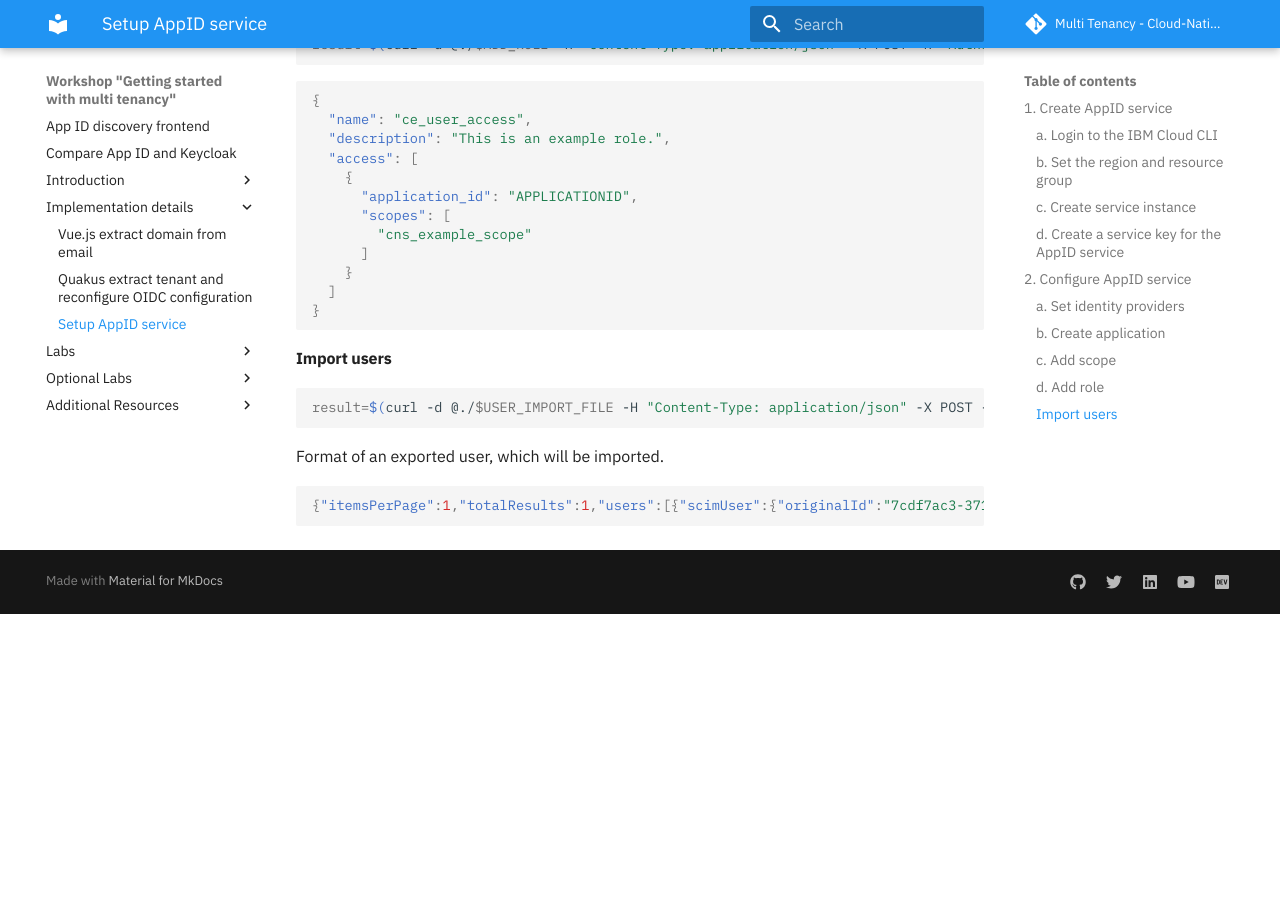
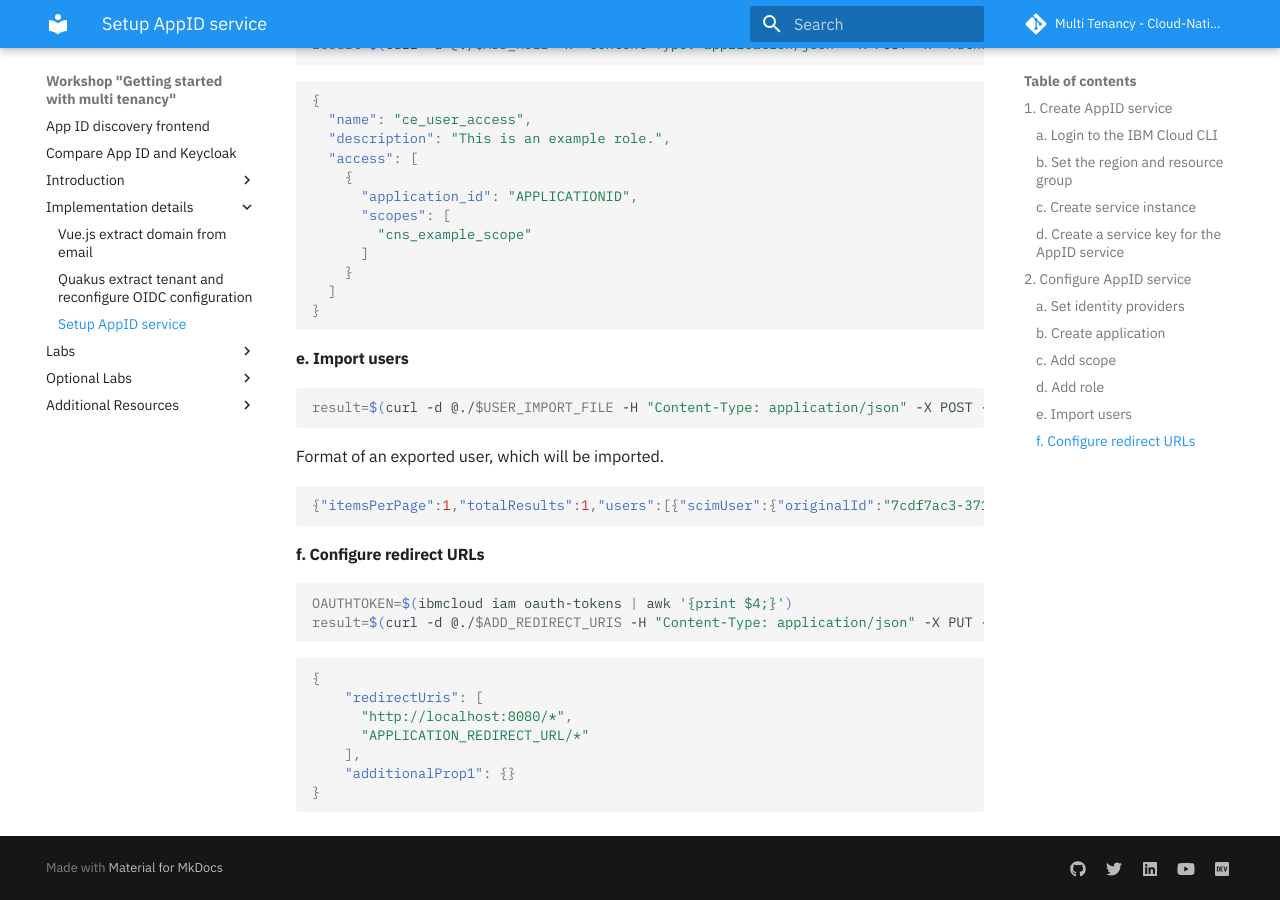
Before and after one commit to thomassuedbroecker/ce-cns-multi-tenant, an MkDocs documentation site: the page built from documentation/setup-appid.md, in a window 1280 px wide and 900 px high, scrolled down 2131 px. Built offline with MkDocs 1.6.1 and Material for MkDocs 9.7.7, drawn with Linux system fonts in a browser that asks for light colours; comment, search, counter and statistics services are not loaded; before the commit the page ends 2745 px from its top, so only the background shows below that.

````diff
--- a/documentation/setup-appid.md
+++ b/documentation/setup-appid.md
@@ -132,7 +132,7 @@
 ```
 
 
-#### Import users
+#### e. Import users
 
 ```sh
 result=$(curl -d @./$USER_IMPORT_FILE -H "Content-Type: application/json" -X POST -H "Authorization: Bearer $OAUTHTOKEN" $MANAGEMENTURL/cloud_directory/import?encryption_secret=$ENCRYPTION_SECRET)
@@ -143,3 +143,20 @@
 ```json
 {"itemsPerPage":1,"totalResults":1,"users":[{"scimUser":{"originalId":"7cdf7ac3-371f-4b4c-8d0a-81e479ab449b","name":{"givenName":"Thomas","familyName":"Example","formatted":"Thomas Example"},"displayName":"Thomas Example","active":true,"emails":[{"value":"thomas@example.com","primary":true}],"passwordHistory":[{"passwordHash":"L6EEYnQANBPSBF0tDCPDZl4uVD07H3Ur8qIVynB1Ht4Bn4s/x0lA6kvyJxEPr/06m5hi5wdLM45JtYDlT8M0hjVIBI3YpXRR9J4oXZA/Yt/V13yjsUPsXKek6RWdOKWp+wuD5w3Bobh43QbRR3dXFoKUbcLVWQoKLWqvRATMQis=","hashAlgorithm":"PBKDF2WithHmacSHA512"}],"status":"CONFIRMED","passwordExpirationTimestamp":0,"passwordUpdatedTimestamp":0,"mfaContext":{}},"passwordHash":"L6EEYnQANBPSBF0tDCPDZl4uVD07H3Ur8qIVynB1Ht4Bn4s/x0lA6kvyJxEPr/06m5hi5wdLM45JtYDlT8M0hjVIBI3YpXRR9J4oXZA/Yt/V13yjsUPsXKek6RWdOKWp+wuD5w3Bobh43QbRR3dXFoKUbcLVWQoKLWqvRATMQis=","passwordHashAlg":"PBKDF2WithHmacSHA512","profile":{"attributes":{}},"roles":["ce_user_access"]}]}
 ```
+
+#### f. Configure redirect URLs
+
+```sh
+OAUTHTOKEN=$(ibmcloud iam oauth-tokens | awk '{print $4;}')
+result=$(curl -d @./$ADD_REDIRECT_URIS -H "Content-Type: application/json" -X PUT -H "Authorization: Bearer $OAUTHTOKEN" $MANAGEMENTURL/config/redirect_uris)
+```
+
+```json
+{
+    "redirectUris": [
+      "http://localhost:8080/*",
+      "APPLICATION_REDIRECT_URL/*"
+    ],
+    "additionalProp1": {}
+}
+```
````
Also changed, not shown: 9 other files.
